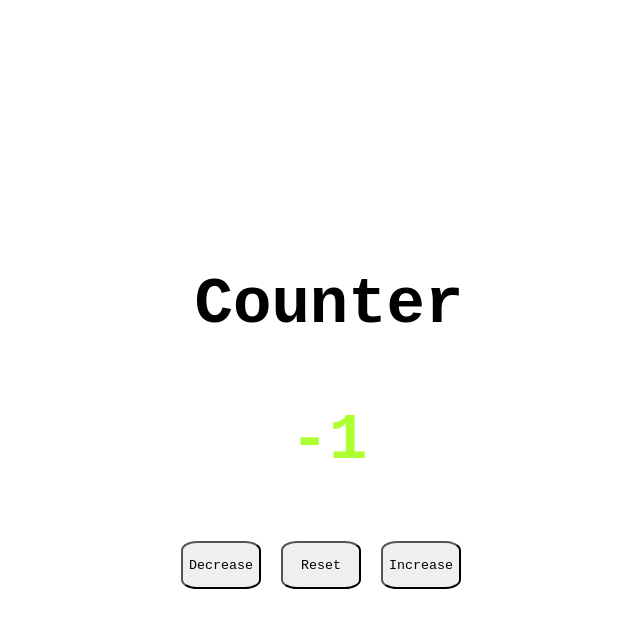
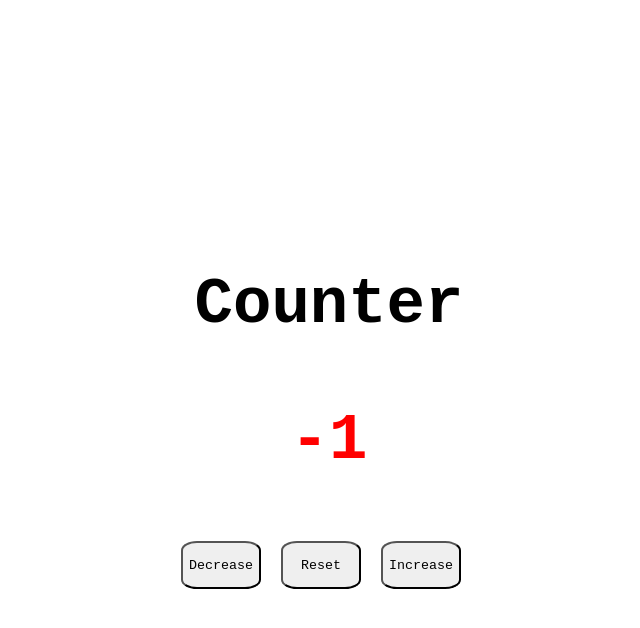
Before and after one commit to ishanthakur98/vanilla-js-projects, a plain HTML site: page Counter/counter.html in a window 1280 px wide. Both pictures are taken after a click on the button "Decrease". Shown: the whole page, without its empty margins (311-951 px from the left). Drawn offline with Linux system fonts and the light colour scheme.

Commit message:
added color change logic for counter if less than 0

```diff
--- a/Counter/counter.html
+++ b/Counter/counter.html
@@ -34,7 +34,7 @@
                     count = 0;
                 else
                     count = +count + 1;
-
+                changeCount.style.color = count < 0 ?  "red" : "green"
                 changeCount.innerHTML = count;
             })
         })
```
